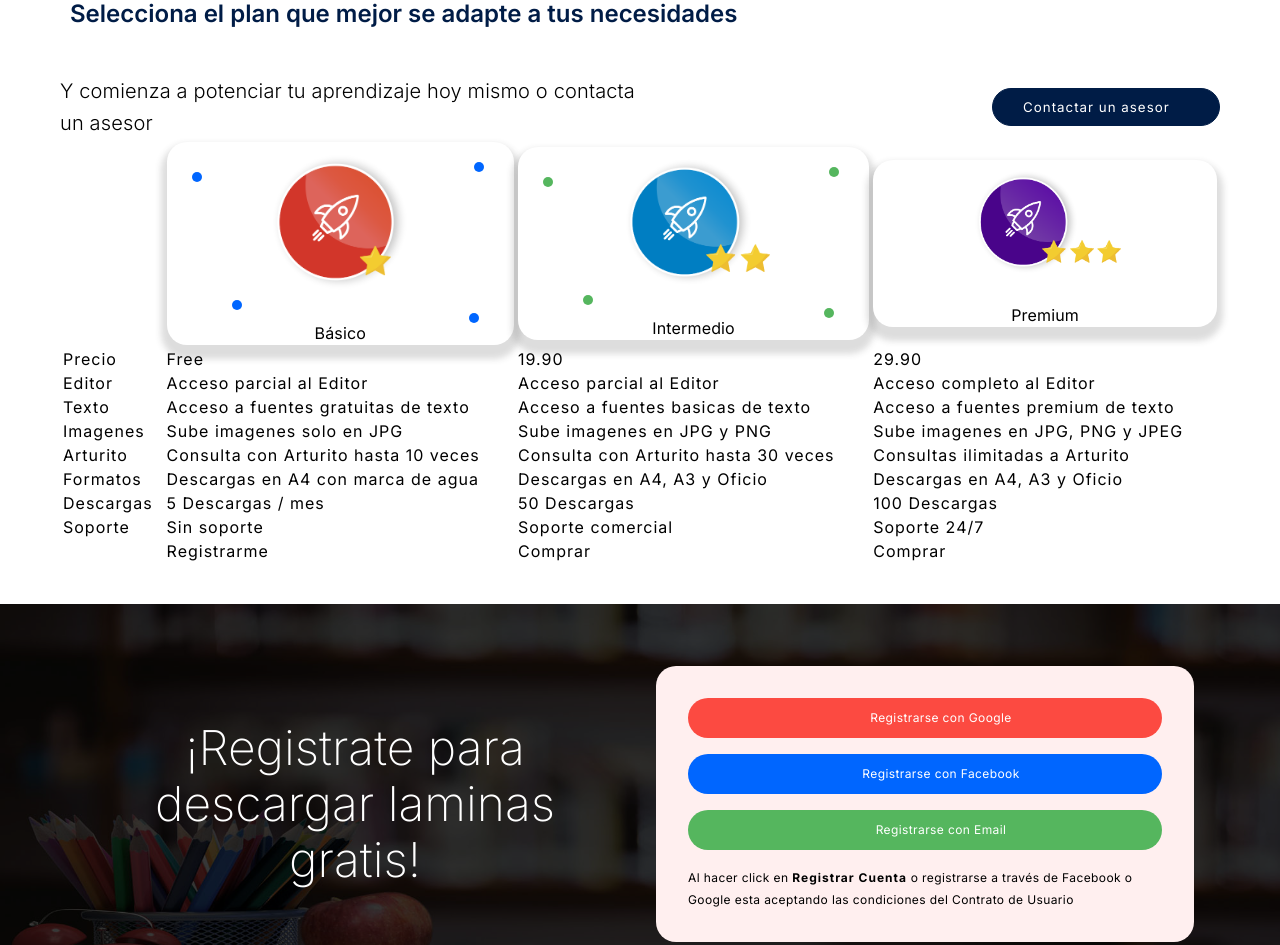
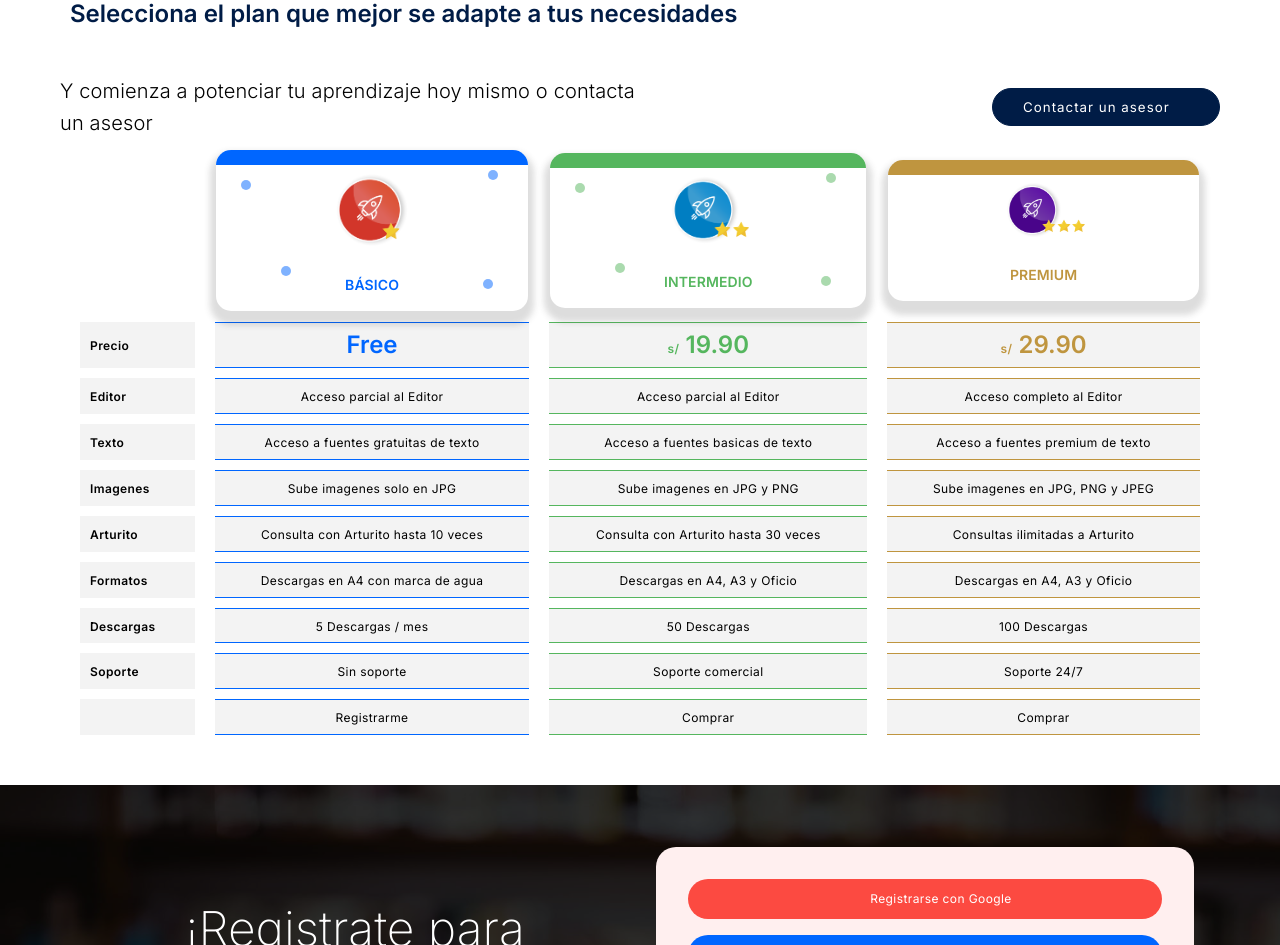
Before and after one commit to AlvaroAChico/frontend-laminas, a React (Create React App) app: page / in a window 1280 px wide. Shown: the part 3020-3965 px from the top of the page. Built offline with nearby package versions, Linux system fonts and the light colour scheme; some icons are missing.

Commit message:
Updated plans

```diff
--- a/src/components/plans/header-plan/header-plan.tsx
+++ b/src/components/plans/header-plan/header-plan.tsx
@@ -5,17 +5,41 @@ import { StarFill } from '@styled-icons/bootstrap/StarFill'
 
 const HeaderPlanStyle = styled.div`
   position: relative;
-  border-radius: 20px;
+  border-radius: 15px;
   background: white;
   box-shadow: 0px 8px 6px 6px rgba(54, 54, 54, 0.17);
+  padding: 15px 0;
+
+  > img{
+    max-width: 90px;
+  }
+
+  > h6 {
+    text-transform: uppercase;
+    font-weight: 600;
+  }
 `
-const BarHeader = styled.div`
+const BarHeaderBase = styled.div`
+  border-radius: 50px 50px 0 0;
   position: absolute;
-  border-radius: 20px 20px 0 0;
-  height: 10px;
+  height: 15px;
+  width: 100%;
+  top: 0px;
+`
+const BarHeaderBasic = styled(BarHeaderBase)`
+  background: #0066FF;
+`
+const BarHeaderMedium = styled(BarHeaderBase)`
+  background: #55B65E;
+`
+const BarHeaderPremium = styled(BarHeaderBase)`
+  background: #BF953F;
 `
 
 const BaseDetails = styled.div`
+  > div{
+    opacity: 0.5;
+  }
   > div:nth-child(1){
     top: 30px;
     left: 25px;
@@ -72,30 +96,38 @@ interface IOwnProps{
 const HeaderPlan: React.FC<IOwnProps> = ({ title, image, animation, isRecommended }) => {
   return (
     <HeaderPlanStyle>
-        <BarHeader />
         {animation == "BASIC" && (
+          <>
+            <BarHeaderBasic />
             <ListDetailsBasic>
               <div />
               <div />
               <div />
               <div />
             </ListDetailsBasic>
+          </>
         )}
         {animation == "MEDIUM" && (
+          <>
+            <BarHeaderMedium />
             <ListDetailsMedium>
               <div />
               <div />
               <div />
               <div />
             </ListDetailsMedium>
+          </>
         )}
         {animation == "PREMIUM" && (
+          <>
+            <BarHeaderPremium />
             <ListDetailsPremium>
               <div><StarFill /></div>
               <div><StarFill /></div>
               <div><StarFill /></div>
               <div><StarFill /></div>
             </ListDetailsPremium>
+          </>
         )}
         <Box
           component="img"
@@ -107,9 +139,11 @@ const HeaderPlan: React.FC<IOwnProps> = ({ title, image, animation, isRecommende
           alt="Logo de Elaminas"
           src={image}
         />
-        <Typography>{title}</Typography>
+        {animation == "BASIC" && (<Typography variant="subtitle2" component="h6" color="#0066FF">{title}</Typography>)}
+        {animation == "MEDIUM" && (<Typography variant="subtitle2" component="h6" color="#55B65E">{title}</Typography>)}
+        {animation == "PREMIUM" && (<Typography variant="subtitle2" component="h6" color="#BF953F">{title}</Typography>)}
     </HeaderPlanStyle>
   )
 }
 
-export default HeaderPlan
+export default HeaderPlan;
--- a/src/components/plans/plans.tsx
+++ b/src/components/plans/plans.tsx
@@ -1,5 +1,6 @@
 import React from "react";
 import styled from "styled-components";
+import { Typography } from '@mui/material'
 import HeaderPlan from './header-plan/header-plan'
 import Plan01Img from '../../assets/img/plan0.png'
 import Plan02Img from '../../assets/img/plan1.png'
@@ -7,7 +8,35 @@ import Plan03Img from '../../assets/img/plan2.png'
 
 const TableStylesMain = styled.table`
   width: 100%;
+  border-collapse: separate;
+  border-spacing: 20px 10px;
 `;
+const ContainerBodyTable = styled.tbody`
+
+> tr {
+  background: #f3f3f3;
+  border-radius: 20px;
+}
+> tr td:nth-child(1){
+  padding: 0 10px;
+}
+> tr td:nth-child(n+2){
+  text-align: center;
+  padding: 6px;
+}
+> tr td:nth-child(2){
+  border-top: 0.5px solid #0066FF;
+  border-bottom: 0.5px solid #0066FF;
+}
+> tr td:nth-child(3){
+  border-top: 0.5px solid #55B65E;
+  border-bottom: 0.5px solid #55B65E;
+}
+> tr td:nth-child(4){
+  border-top: 0.5px solid #BF953F;
+  border-bottom: 0.5px solid #BF953F;
+}
+`
 
 interface IOwnProps {
   basicAction: () => void;
@@ -30,62 +59,62 @@ const Plans: React.FC<IOwnProps> = ({
           <th><HeaderPlan title="Premium" image={Plan03Img} animation="PREMIUM" isRecommended={false}/></th>
         </tr>
       </thead>
-      <tbody>
+      <ContainerBodyTable>
         <tr>
-          <td>Precio</td>
-          <td>Free</td>
-          <td>19.90</td>
-          <td>29.90</td>
+          <td><Typography variant="caption" component="span" fontWeight={"600"}>Precio</Typography></td>
+          <td><Typography variant="h5" component="h5" fontWeight={"600"} color="#0066FF">Free</Typography></td>
+          <td><Typography variant="h5" component="h5" fontWeight={"600"} color="#55B65E"><Typography variant="caption" component="span" fontWeight={600}>s/</Typography> 19.90</Typography></td>
+          <td><Typography variant="h5" component="h5" fontWeight={"600"} color="#BF953F"><Typography variant="caption" component="span" fontWeight={600}>s/</Typography> 29.90</Typography></td>
         </tr>
         <tr>
-          <td>Editor</td>
-          <td>Acceso parcial al Editor</td>
-          <td>Acceso parcial al Editor</td>
-          <td>Acceso completo al Editor</td>
+          <td><Typography variant="caption" component="span" fontWeight={"600"}>Editor</Typography></td>
+          <td><Typography variant="caption" component="span">Acceso parcial al Editor</Typography></td>
+          <td><Typography variant="caption" component="span">Acceso parcial al Editor</Typography></td>
+          <td><Typography variant="caption" component="span">Acceso completo al Editor</Typography></td>
         </tr>
         <tr>
-          <td>Texto</td>
-          <td>Acceso a fuentes gratuitas de texto</td>
-          <td>Acceso a fuentes basicas de texto</td>
-          <td>Acceso a fuentes premium de texto</td>
+          <td><Typography variant="caption" component="span" fontWeight={"600"}>Texto</Typography></td>
+          <td><Typography variant="caption" component="span">Acceso a fuentes gratuitas de texto</Typography></td>
+          <td><Typography variant="caption" component="span">Acceso a fuentes basicas de texto</Typography></td>
+          <td><Typography variant="caption" component="span">Acceso a fuentes premium de texto</Typography></td>
         </tr>
         <tr>
-          <td>Imagenes</td>
-          <td>Sube imagenes solo en JPG</td>
-          <td>Sube imagenes en JPG y PNG</td>
-          <td>Sube imagenes en JPG, PNG y JPEG</td>
+          <td><Typography variant="caption" component="span" fontWeight={"600"}>Imagenes</Typography></td>
+          <td><Typography variant="caption" component="span">Sube imagenes solo en JPG</Typography></td>
+          <td><Typography variant="caption" component="span">Sube imagenes en JPG y PNG</Typography></td>
+          <td><Typography variant="caption" component="span">Sube imagenes en JPG, PNG y JPEG</Typography></td>
         </tr>
         <tr>
-          <td>Arturito</td>
-          <td>Consulta con Arturito hasta 10 veces</td>
-          <td>Consulta con Arturito hasta 30 veces</td>
-          <td>Consultas ilimitadas a Arturito</td>
+          <td><Typography variant="caption" component="span" fontWeight={"600"}>Arturito</Typography></td>
+          <td><Typography variant="caption" component="span">Consulta con Arturito hasta 10 veces</Typography></td>
+          <td><Typography variant="caption" component="span">Consulta con Arturito hasta 30 veces</Typography></td>
+          <td><Typography variant="caption" component="span">Consultas ilimitadas a Arturito</Typography></td>
         </tr>
         <tr>
-          <td>Formatos</td>
-          <td>Descargas en A4 con marca de agua</td>
-          <td>Descargas en A4, A3 y Oficio</td>
-          <td>Descargas en A4, A3 y Oficio</td>
+          <td><Typography variant="caption" component="span" fontWeight={"600"}>Formatos</Typography></td>
+          <td><Typography variant="caption" component="span">Descargas en A4 con marca de agua</Typography></td>
+          <td><Typography variant="caption" component="span">Descargas en A4, A3 y Oficio</Typography></td>
+          <td><Typography variant="caption" component="span">Descargas en A4, A3 y Oficio</Typography></td>
         </tr>
         <tr>
-          <td>Descargas</td>
-          <td>5 Descargas / mes</td>
-          <td>50 Descargas</td>
-          <td>100 Descargas</td>
+          <td><Typography variant="caption" component="span" fontWeight={"600"}>Descargas</Typography></td>
+          <td><Typography variant="caption" component="span">5 Descargas / mes</Typography></td>
+          <td><Typography variant="caption" component="span">50 Descargas</Typography></td>
+          <td><Typography variant="caption" component="span">100 Descargas</Typography></td>
         </tr>
         <tr>
-          <td>Soporte</td>
-          <td>Sin soporte</td>
-          <td>Soporte comercial</td>
-          <td>Soporte 24/7</td>
+          <td><Typography variant="caption" component="span" fontWeight={"600"}>Soporte</Typography></td>
+          <td><Typography variant="caption" component="span">Sin soporte</Typography></td>
+          <td><Typography variant="caption" component="span">Soporte comercial</Typography></td>
+          <td><Typography variant="caption" component="span">Soporte 24/7</Typography></td>
         </tr>
         <tr>
           <td />
-          <td>Registrarme</td>
-          <td>Comprar</td>
-          <td>Comprar</td>
+          <td><Typography variant="caption" component="span">Registrarme</Typography></td>
+          <td><Typography variant="caption" component="span">Comprar</Typography></td>
+          <td><Typography variant="caption" component="span">Comprar</Typography></td>
         </tr>
-      </tbody>
+      </ContainerBodyTable>
     </TableStylesMain>
   );
 };
```
Lines whose indentation alone changed are shown as unchanged.
